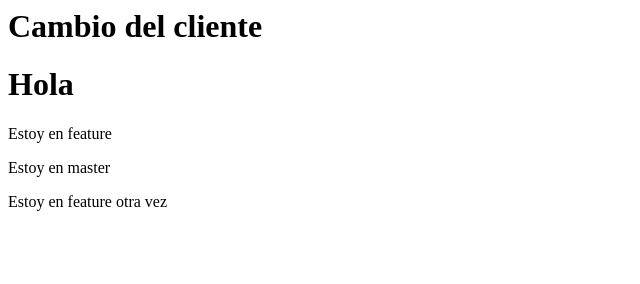
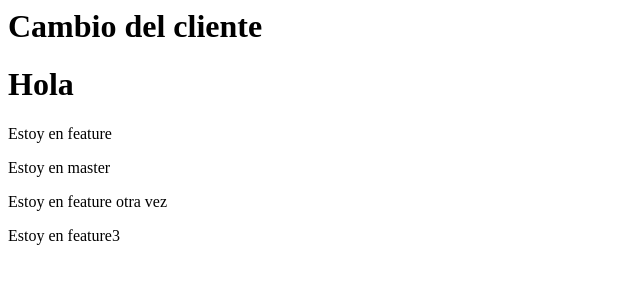
Before and after one commit to rpalaol/ProyectoHTML, a plain HTML site: page index.html in a window 1280 px wide. Shown: the whole page, without its empty margins (0-640 px from the left). Drawn offline with Linux system fonts and the light colour scheme.

Commit message:
Modificación desde feature3

```diff
--- a/index.html
+++ b/index.html
@@ -3,3 +3,4 @@
 <p>Estoy en feature</p>
 <p>Estoy en master</p>
 <p>Estoy en feature otra vez</p>
+<p>Estoy en feature3</p>
```
